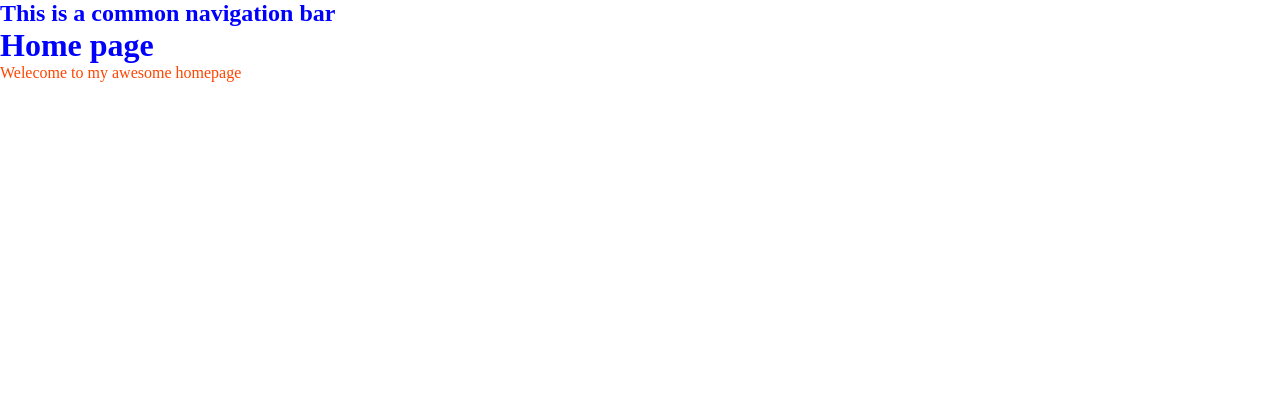
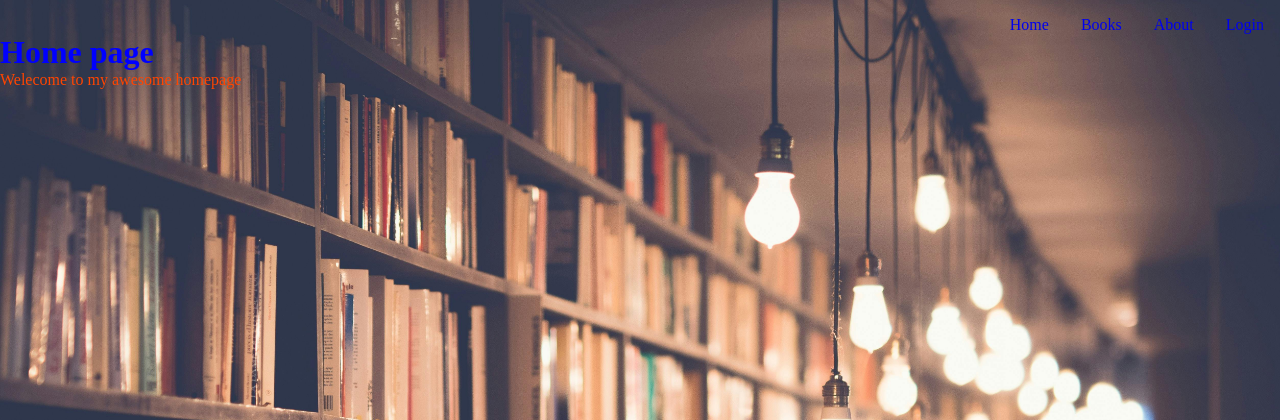
Before and after one commit to AnwarAndargie/library-management-app, a Flask app: page / in a window 1280 px wide. Shown: the top 420 px of the page. Run offline with Flask 3, Linux system fonts and the light colour scheme.

Commit message:
add styles to the base html

```diff
--- a/static/home.css
+++ b/static/home.css
@@ -2,7 +2,10 @@
   margin: 0;
   box-sizing: border-box;
 }
-
+body {
+  background-image: url("./home-bg.jpg");
+  background-size: cover;
+}
 h1 {
   color: blue;
 }
--- /dev/null
+++ b/static/style.css
@@ -0,0 +1,15 @@
+nav {
+  margin-top: 1rem;
+  display: flex;
+  justify-content: end;
+  margin-right: 1rem;
+}
+.nav-list {
+  list-style: none;
+  display: flex;
+  gap: 2rem;
+}
+
+.nav-list a {
+  text-decoration: none;
+}
--- a/templates/base.html
+++ b/templates/base.html
@@ -4,13 +4,19 @@
     {% block head%}
     <meta charset="UTF-8" />
     <meta name="viewport" content="width=device-width, initial-scale=1.0" />
+    <link rel="stylesheet" href="../static/style.css" />
     <title>Library management</title>
     {% endblock %}
   </head>
   <body>
     <div id="nav-bar">
       <nav>
-        <h1>This is a common navigation bar</h1>
+        <ul class="nav-list">
+          <li><a href="home.html">Home</a></li>
+          <li><a href="books.html">Books</a></li>
+          <li><a href="about.html">About</a></li>
+          <li><a href="login.html">Login</a></li>
+        </ul>
       </nav>
     </div>
 
```
Also changed, not shown: static/home-bg.jpg (added).
